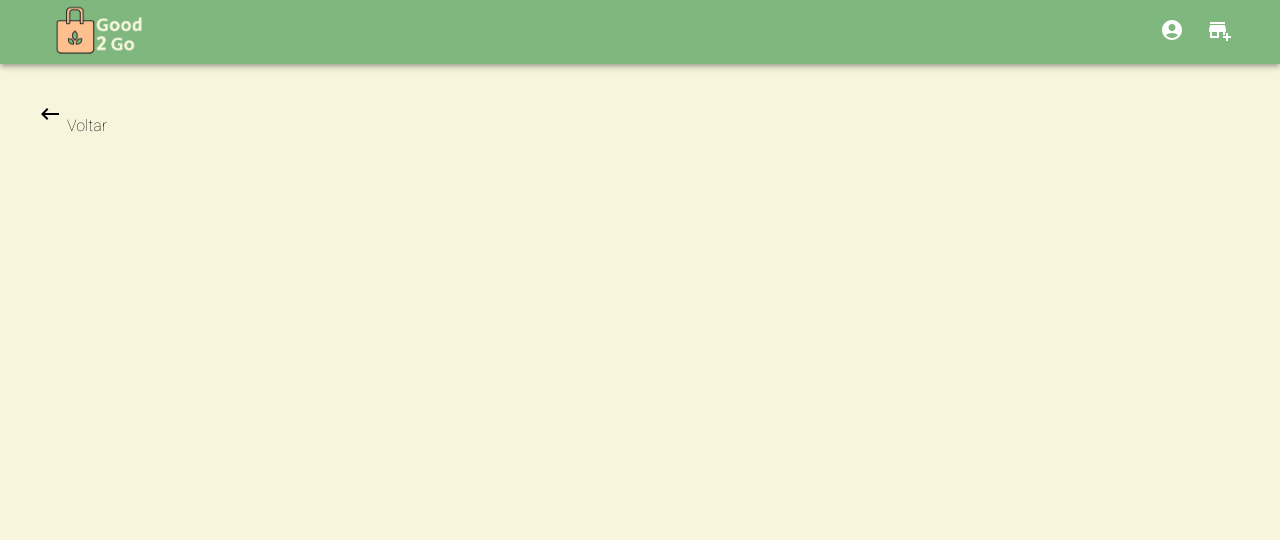
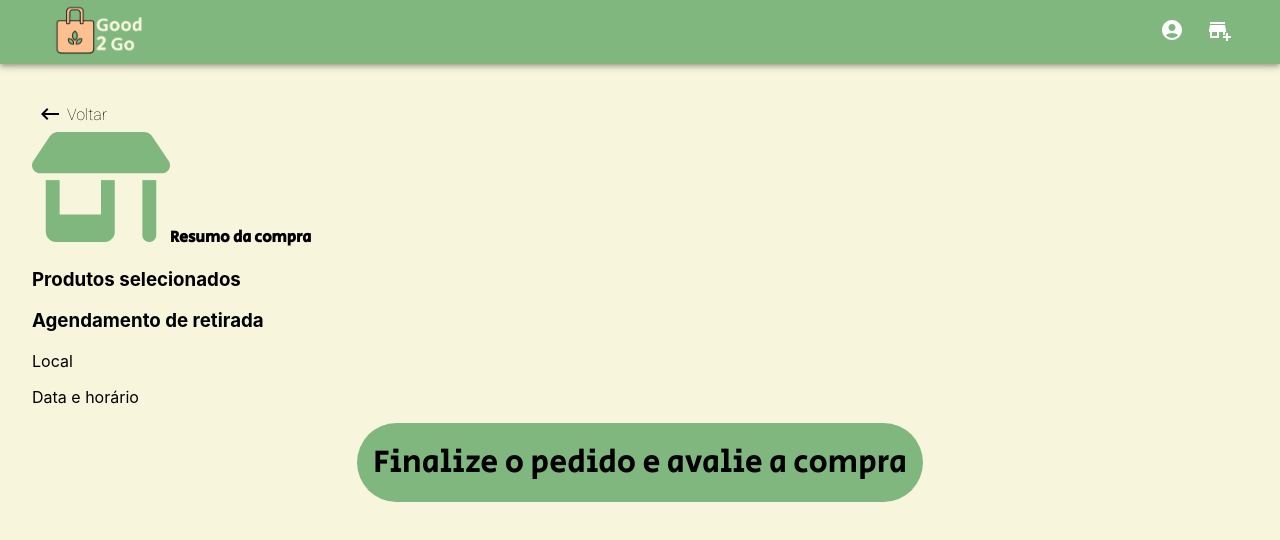
Before and after one commit to TaisaBraga/labs-hack-project, a React (Create React App) app in the folder FRONT/: page /shopCar in a window 1280 px wide. Shown: the top 540 px of the page. Built offline with nearby package versions, Linux system fonts and the light colour scheme.

Commit message:
install new package

```diff
--- a/FRONT/package.json
+++ b/FRONT/package.json
@@ -7,6 +7,7 @@
     "@emotion/styled": "^11.11.0",
     "@mui/icons-material": "^5.14.3",
     "@mui/material": "^5.14.5",
+    "@mui/styles": "^5.14.5",
     "@testing-library/jest-dom": "^5.17.0",
     "@testing-library/react": "^13.4.0",
     "@testing-library/user-event": "^13.5.0",
--- a/FRONT/src/components/views/ShoppingPage.tsx
+++ b/FRONT/src/components/views/ShoppingPage.tsx
@@ -1,25 +1,68 @@
 import React from 'react'
 import KeyboardBackspaceIcon from '@mui/icons-material/KeyboardBackspace';
 import { useNavigate } from 'react-router-dom';
+import { makeStyles } from '@mui/styles';
+import shopSolid from '../../images/shop-solid.png'
+
+const useStyles = makeStyles(() => ({
+  HeaderShopCar: {
+    alignItems: 'center',
+    cursor: 'pointer',
+    display: 'flex',
+    fontFamily: 'Roboto, sans-serif',
+    padding: '1px'
+  },
+  PresentationText: {
+    fontFamily: 'Secular One, sans-serif',
+    fontWeight: 'bold'
+  },
+  FinishShopButton: {
+    display: 'flex',
+    justifyContent: 'center',
+    '& button': {
+      backgroundColor: '#7fb77e',
+      border: 'none',
+      borderRadius: '1.875em',
+      cursor: 'pointer',
+      fontFamily: 'Secular One, sans-serif',
+      fontSize: '2em',
+      padding: '0.5em',
+    }
+  }
+
+}))
 
 export const ShoppingPage = () => {
+  const classes = useStyles()
   const navigate = useNavigate()
   return (
     <div style={{ padding: '2em' }}>
       <div
-        style={{
-          cursor: 'pointer',
-          fontFamily: 'Roboto, sans-serif',
-          padding: '1px'
-        }}
+        className={classes.HeaderShopCar}
         onClick={() => navigate(-1)}
       >
         <KeyboardBackspaceIcon
           style={{
             margin: '5px',
-            verticalAlign: 'middle,'
           }} />
-        Voltar
+        <span>
+          Voltar
+        </span>
+      </div>
+      <div className={classes.PresentationText}>
+        <img src={shopSolid} alt='shop' />
+        <span>Resumo da compra</span>
+      </div>
+      <div>
+        <h3>Produtos selecionados</h3>
+      </div>
+      <div>
+        <h3>Agendamento de retirada</h3>
+        <p>Local</p>
+        <p>Data e horário</p>
+      </div>
+      <div className={classes.FinishShopButton}>
+        <button >Finalize o pedido e avalie a compra</button>
       </div>
     </div>
   )
```
Also changed, not shown: FRONT/src/images/shop-solid.png (added), 1 other file (tests, documents, lock files or other folders).
